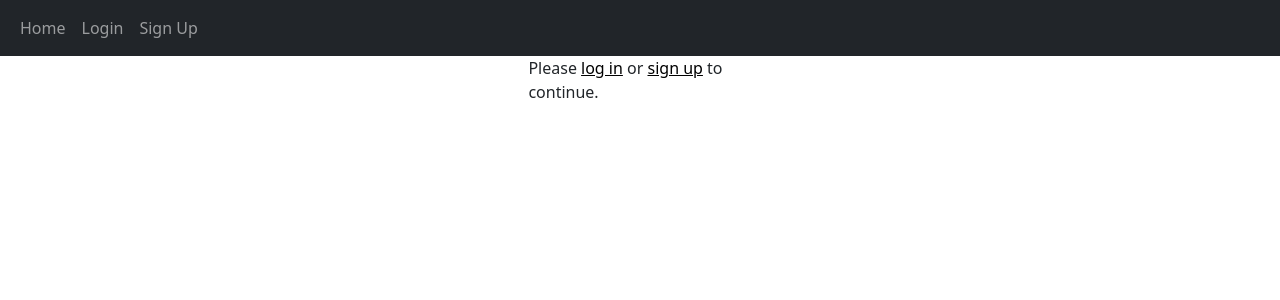
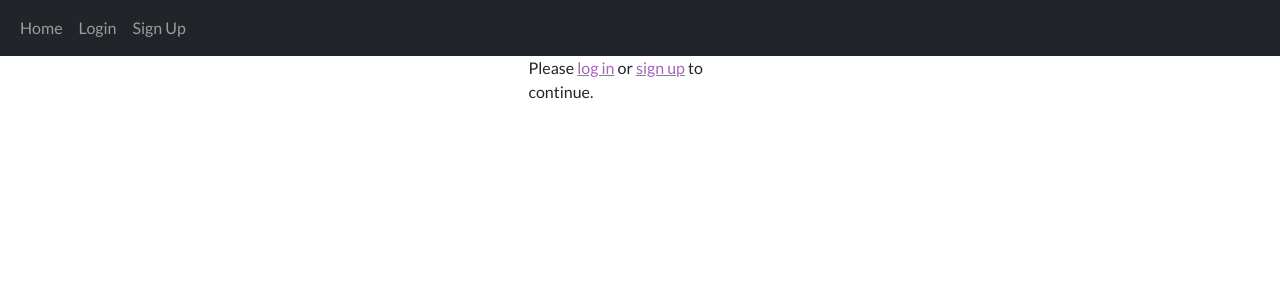
Before and after one commit to abhra2020-smart/python-flask-bootstrap-template, a Flask app: page / in a window 1280 px wide. Shown: the top 300 px of the page. Run offline with Flask 2, Linux system fonts and the light colour scheme.

Commit message:
Update static.css

```diff
--- a/website/frontend/templates/static/static.css
+++ b/website/frontend/templates/static/static.css
@@ -1,8 +1,11 @@
+@import url('https://fonts.googleapis.com/css2?family=Lato&display=swap');
+
 body {
     width: 100%;
     height: 100%;
+    font-family: "Lato", sans-serif;
 }
 
 a {
-    color: black;
+    color: rgb(164, 101, 191);
 }
```
